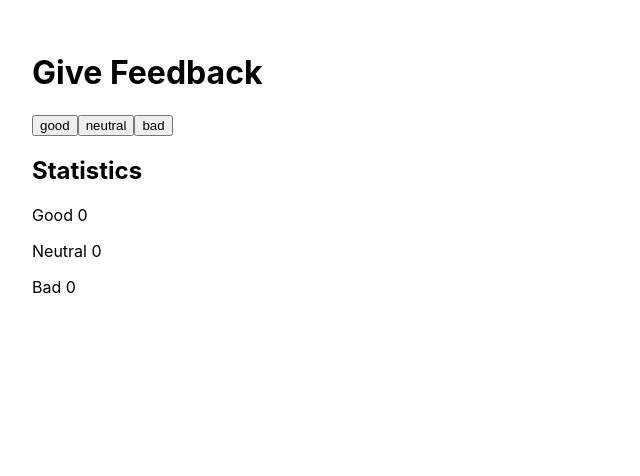
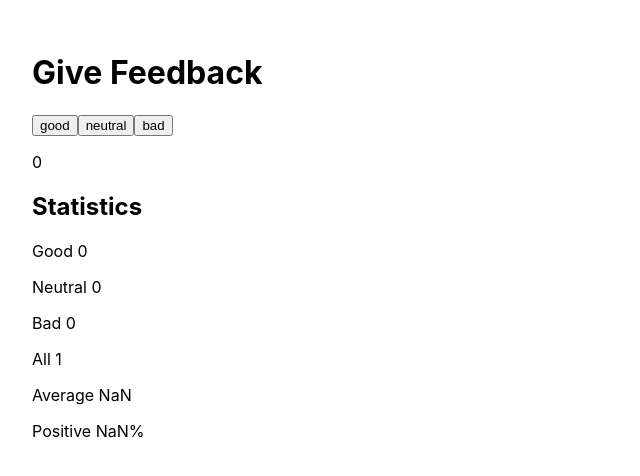
Before and after one commit to Braslava/full_stack_open, a React (Create React App) app in the folder part_1/unicafe/: page / in a window 1280 px wide. Shown: the top 476 px of the page, without its empty margins (0-640 px from the left). Built offline with nearby package versions, Linux system fonts and the light colour scheme; the HTML template or start-up script is replaced by a standard one.

Commit message:
part 1 unicafe 1.7, 1.8

```diff
--- a/part_1/unicafe/src/App.js
+++ b/part_1/unicafe/src/App.js
@@ -1,22 +1,34 @@
-import { useState } from "react";
-import "./index.css";
+import { useEffect, useState } from "react";
+import Statistics from "./components/Statistics.js";
 
 function App() {
     // save clicks of each button to its own state
     const [good, setGood] = useState(0);
     const [neutral, setNeutral] = useState(0);
     const [bad, setBad] = useState(0);
+    const [reviewCount, setReviewCount] = useState(0);
+    const [score, setScore] = useState(0);
+    const [average, setAverage] = useState(0);
+    const [positiveProportion, setPositiveProportion] = useState(0);
+
+    useEffect(() => {
+        setReviewCount((reviewCount) => reviewCount + 1);
+        setAverage(score / reviewCount);
+        setPositiveProportion((good / reviewCount) * 100);
+    }, [good, bad, neutral,score]);
 
     const handleGoodClick = () => {
-        setGood((prevGood) => prevGood + 1);
+        setGood((good) => good + 1);
+        setScore(score + 1);
     };
 
     const handleNeutralClick = () => {
-        setNeutral((prevNeutral) => prevNeutral + 1);
+        setNeutral((neutral) => neutral + 1);
     };
 
     const handleBadClick = () => {
-        setBad((prevBad) => prevBad + 1);
+        setBad((bad) => bad + 1);
+        setScore(score - 1);
     };
 
     return (
@@ -27,14 +39,17 @@ function App() {
                     <button onClick={handleGoodClick}>good</button>
                     <button onClick={handleNeutralClick}>neutral</button>
                     <button onClick={handleBadClick}>bad</button>
+                    <p>{score}</p>
                 </div>
             </div>
-            <div className="statistics">
-                <h2>Statistics</h2>
-                <p>Good {good}</p>
-                <p>Neutral {neutral}</p>
-                <p>Bad {bad}</p>
-            </div>
+            <Statistics
+                good={good}
+                neutral={neutral}
+                bad={bad}
+                reviewCount={reviewCount}
+                average={average}
+                positiveProportion={positiveProportion}
+            />
         </div>
     );
 }
--- /dev/null
+++ b/part_1/unicafe/src/components/Statistics.js
@@ -0,0 +1,18 @@
+function Statistics(props) {
+    // save clicks of each button to its own state
+    const { good, neutral, bad, reviewCount, average, positiveProportion } =
+        props;
+    return (
+        <div className="statistics">
+            <h2>Statistics</h2>
+            <p>Good {good}</p>
+            <p>Neutral {neutral}</p>
+            <p>Bad {bad}</p>
+            <p>All {reviewCount}</p>
+            <p>Average {average}</p>
+            <p>Positive {positiveProportion}%</p>
+        </div>
+    );
+}
+
+export default Statistics;
```
